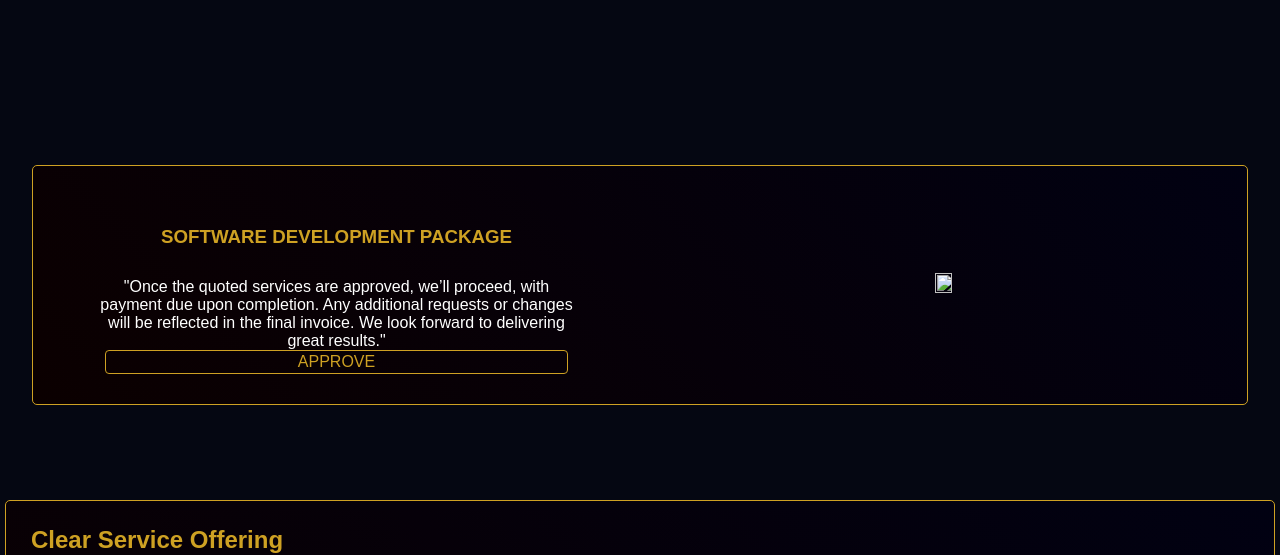
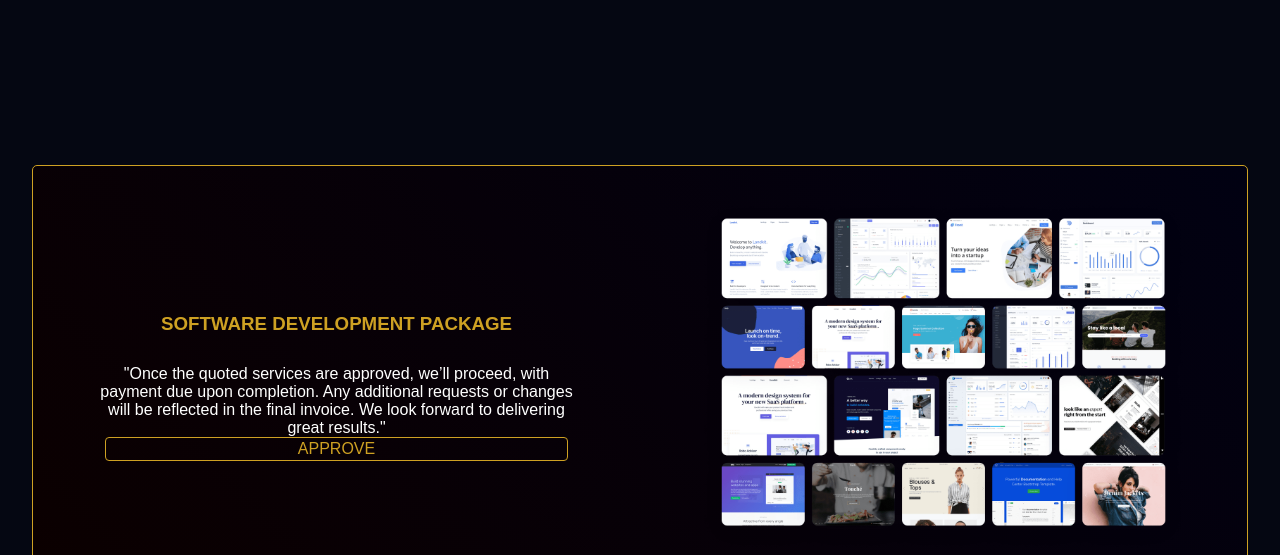
Before and after one commit to Rulzzi/yayikoenterprise.com, a plain HTML site: page html/Softwares.html in a window 1280 px wide. Shown: the part 245-800 px from the top of the page. Drawn offline with Linux system fonts and the light colour scheme.

Commit message:
Update Softwares.html update picture on softawre
update one

```diff
--- a/html/Softwares.html
+++ b/html/Softwares.html
@@ -85,7 +85,7 @@
             We look forward to delivering great results."</p>
         <a class="page" href="">APPROVE</a>
     </div>
-    <div><img src="./image/software.png"></div>
+    <div><img src="../image/software.png"></div>
 </section>
 
 
```
